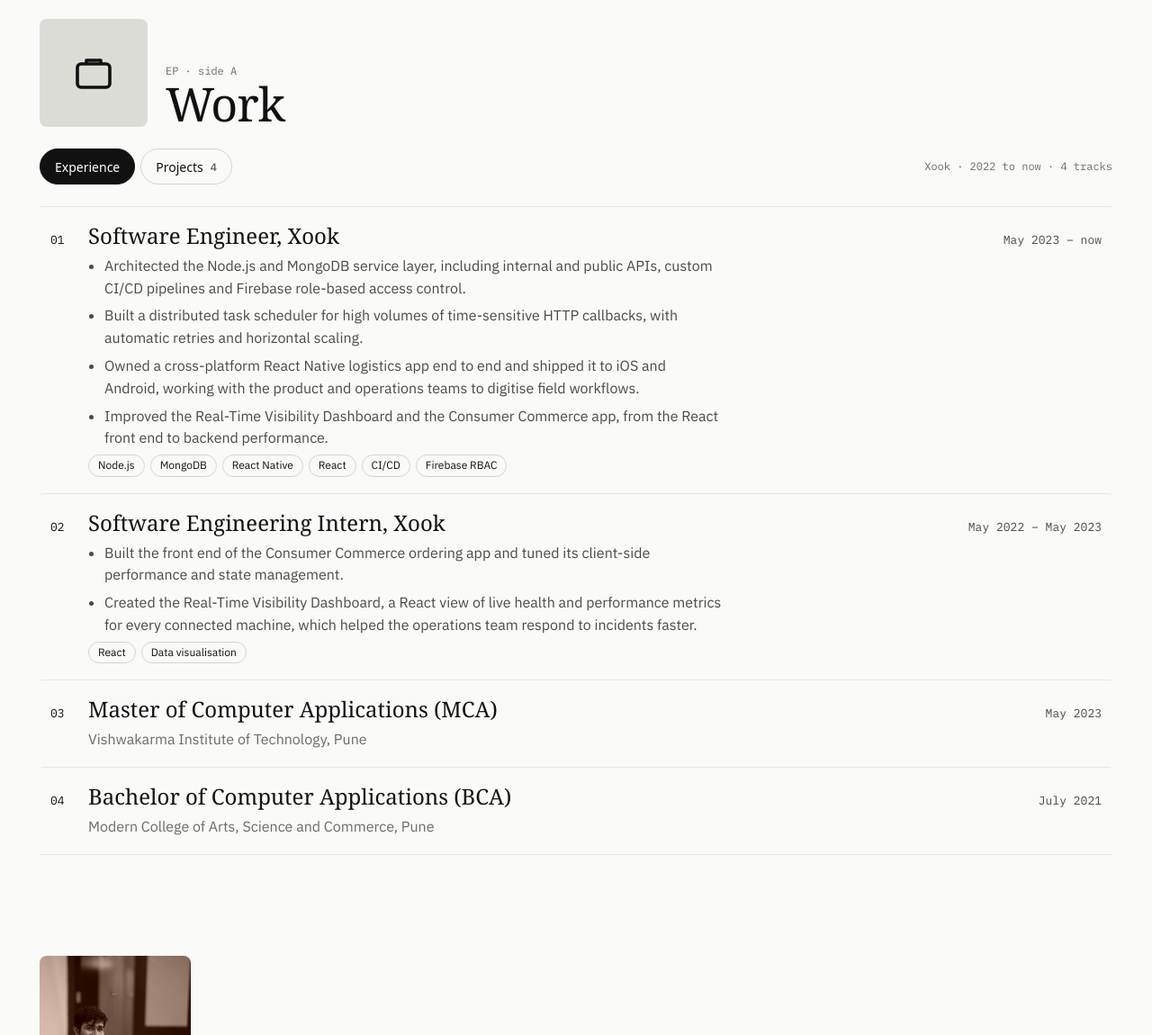
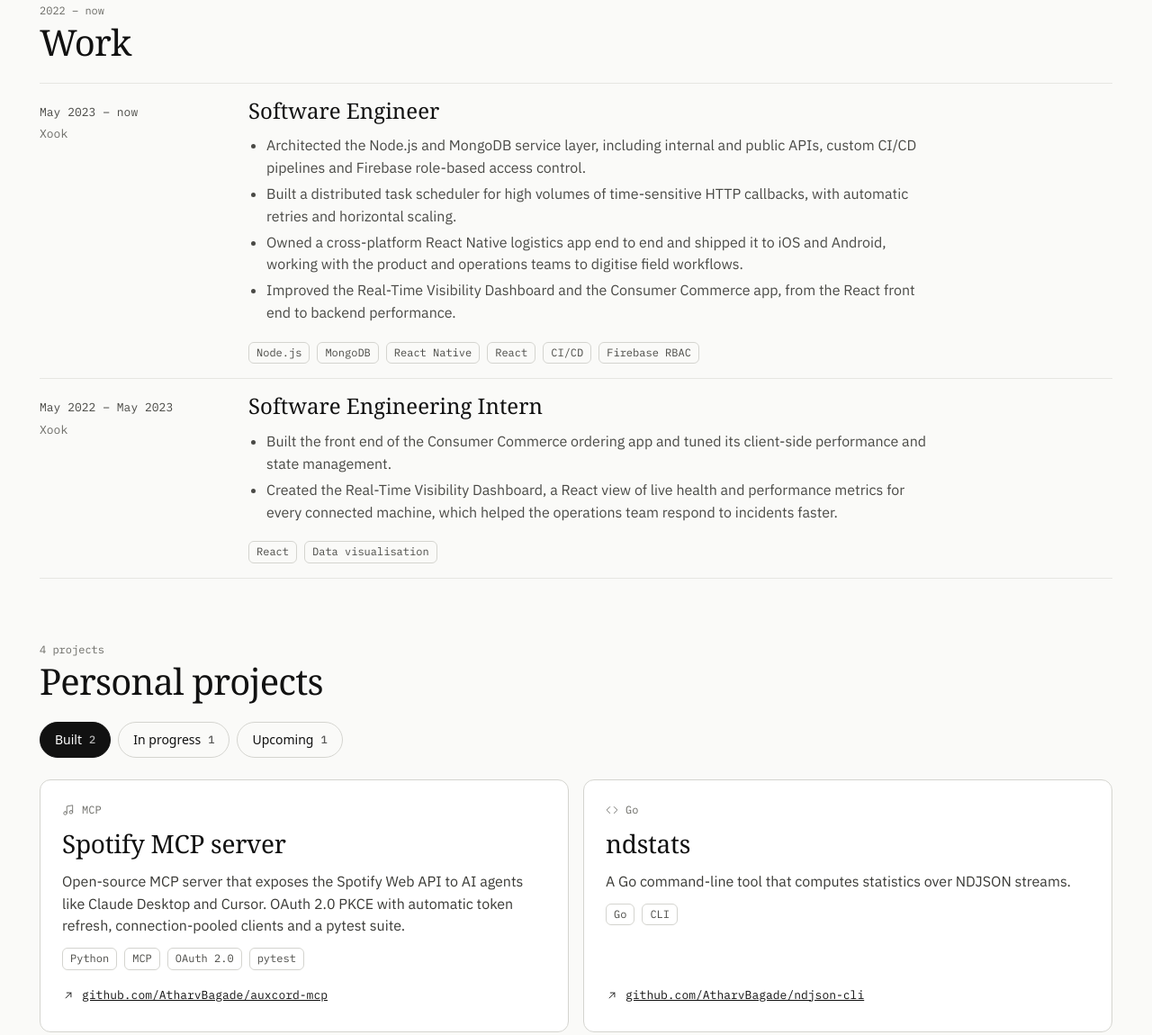
Before and after one commit to AtharvBagade/website, a plain HTML site: page index.html in a window 1280 px wide. Shown: the part 835-1985 px from the top of the page at 90% size. Drawn offline with Linux system fonts and the light colour scheme; a web font is replaced by a local one.

Commit message:
Split Work into Work, Personal projects and Education
Each is now its own full-screen section with a top nav link, sized to fit
one screen on desktop so snapping always lands on the next section.

- Work: the two Xook roles, with dates and company in a left column and
  the role and bullets on the right. The briefcase cover tile is gone.
- Personal projects: keeps the Built / In progress / Upcoming tabs over a
  two-column grid of cards. Card tags no longer repeat the status.
- Education: MCA, BCA, junior college and school.
- Labels are plain dates. Spacing in these sections sits on a 4px grid,
  chips are small rounded rectangles, cards no longer lift on hover and
  icon strokes are 1.5 site-wide. Screens up to 820px tall get tighter
  padding so Work still fits.
- Music: the Spotify tabs note that they are refreshed weekly by the
  Spotify MCP server, linked to its repo.

Co-Authored-By: Claude Opus 5.5 <noreply@anthropic.com>

```diff
--- a/data/projects.json
+++ b/data/projects.json
@@ -1,7 +1,7 @@
 [
   {
     "status": "progress",
-    "tag": "Python · in progress",
+    "tag": "Python",
     "icon": "code",
     "title": "changesRequested",
     "body": "A Python code-review CLI, run as chreq. RAG retrieves codebase context and a LangGraph agent reviews the change. The model comes from config: Claude, Gemini or a local ~30B model, compared in evals.",
@@ -10,7 +10,7 @@
   },
   {
     "status": "upcoming",
-    "tag": "Go · upcoming",
+    "tag": "Go",
     "icon": "code",
     "title": "Job queue from scratch",
     "body": "A job queue with a worker pool, built from first principles to learn Go concurrency.",
@@ -19,7 +19,7 @@
   },
   {
     "status": "built",
-    "tag": "MCP · built",
+    "tag": "MCP",
     "icon": "music",
     "title": "Spotify MCP server",
     "body": "Open-source MCP server that exposes the Spotify Web API to AI agents like Claude Desktop and Cursor. OAuth 2.0 PKCE with automatic token refresh, connection-pooled clients and a pytest suite.",
@@ -28,7 +28,7 @@
   },
   {
     "status": "built",
-    "tag": "Go · built",
+    "tag": "Go",
     "icon": "code",
     "title": "ndstats",
     "body": "A Go command-line tool that computes statistics over NDJSON streams.",
--- a/index.html
+++ b/index.html
@@ -40,6 +40,8 @@
       <nav class="top-nav" aria-label="Sections">
         <a href="#hello">Hello</a>
         <a href="#work">Work</a>
+        <a href="#projects">Projects</a>
+        <a href="#education">Education</a>
         <a href="#music">Music</a>
         <a href="#contact">Stack and contact</a>
       </nav>
@@ -69,31 +71,17 @@
         <svg width="14" height="14" viewBox="0 0 24 24" aria-hidden="true"><path d="M12 5v14M6 13l6 6 6-6"/></svg></a>
     </section>
 
-    <!-- Work: the Experience tab is written here; Projects cards are rendered from data/projects.json -->
+    <!-- Work -->
     <section id="work" class="page-section" aria-labelledby="work-title">
-      <div class="section-head with-cover">
-        <div class="cover" aria-hidden="true">
-          <svg width="48" height="48" viewBox="0 0 24 24"><path d="M5 7h14a2 2 0 0 1 2 2v9a2 2 0 0 1-2 2H5a2 2 0 0 1-2-2V9a2 2 0 0 1 2-2zM8 7V5h8v2"/></svg>
-        </div>
-        <div>
-          <p class="eyebrow">EP · side A</p>
+      <div class="section-head">
+        <p class="eyebrow">2022 – now</p>
         <h2 id="work-title">Work</h2>
       </div>
-      </div>
-      <div class="tabs-row">
-        <div class="tabs" role="tablist" aria-label="Work" data-tabs="work">
-          <button type="button" role="tab" data-key="experience" aria-controls="work-experience">Experience</button>
-          <button type="button" role="tab" data-key="projects" aria-controls="work-projects">Projects <span class="count" id="project-count"></span></button>
-        </div>
-        <p class="eyebrow" id="work-note"></p>
-      </div>
-
-      <div id="work-experience" role="tabpanel">
-        <ol class="tracks">
-          <li class="track">
-            <span class="track-no">01</span>
-            <div class="track-body">
-              <h3>Software Engineer, Xook</h3>
+      <ol class="entries">
+        <li class="entry">
+          <div class="entry-date"><span>May 2023 – now</span><span class="muted">Xook</span></div>
+          <div class="entry-body">
+            <h3>Software Engineer</h3>
             <ul class="bullets">
               <li>Architected the Node.js and MongoDB service layer, including internal and public APIs, custom CI/CD pipelines and Firebase role-based access control.</li>
               <li>Built a distributed task scheduler for high volumes of time-sensitive HTTP callbacks, with automatic retries and horizontal scaling.</li>
@@ -102,47 +90,73 @@
             </ul>
             <ul class="chips"><li>Node.js</li><li>MongoDB</li><li>React Native</li><li>React</li><li>CI/CD</li><li>Firebase RBAC</li></ul>
           </div>
-            <span class="track-date">May 2023 – now</span>
         </li>
-          <li class="track">
-            <span class="track-no">02</span>
-            <div class="track-body">
-              <h3>Software Engineering Intern, Xook</h3>
+        <li class="entry">
+          <div class="entry-date"><span>May 2022 – May 2023</span><span class="muted">Xook</span></div>
+          <div class="entry-body">
+            <h3>Software Engineering Intern</h3>
             <ul class="bullets">
               <li>Built the front end of the Consumer Commerce ordering app and tuned its client-side performance and state management.</li>
               <li>Created the Real-Time Visibility Dashboard, a React view of live health and performance metrics for every connected machine, which helped the operations team respond to incidents faster.</li>
             </ul>
             <ul class="chips"><li>React</li><li>Data visualisation</li></ul>
           </div>
-            <span class="track-date">May 2022 – May 2023</span>
         </li>
-          <li class="track">
-            <span class="track-no">03</span>
-            <div class="track-body">
+      </ol>
+    </section>
+
+    <!-- Personal projects: cards are rendered from data/projects.json -->
+    <section id="projects" class="page-section" aria-labelledby="projects-title">
+      <div class="section-head">
+        <p class="eyebrow" id="project-total">Personal projects</p>
+        <h2 id="projects-title">Personal projects</h2>
+      </div>
+      <div class="tabs-row">
+        <div class="tabs" role="tablist" aria-label="Project status" data-tabs="projects">
+          <button type="button" role="tab" data-key="built" aria-controls="project-list">Built <span class="count"></span></button>
+          <button type="button" role="tab" data-key="progress" aria-controls="project-list">In progress <span class="count"></span></button>
+          <button type="button" role="tab" data-key="upcoming" aria-controls="project-list">Upcoming <span class="count"></span></button>
+        </div>
+      </div>
+      <div class="cards" id="project-list" role="tabpanel"></div>
+    </section>
+
+    <!-- Education -->
+    <section id="education" class="page-section" aria-labelledby="education-title">
+      <div class="section-head">
+        <p class="eyebrow">2005 – 2023</p>
+        <h2 id="education-title">Education</h2>
+      </div>
+      <ol class="entries">
+        <li class="entry">
+          <span class="entry-date">May 2023</span>
+          <div class="entry-body">
             <h3>Master of Computer Applications (MCA)</h3>
             <p class="muted">Vishwakarma Institute of Technology, Pune</p>
           </div>
-            <span class="track-date">May 2023</span>
         </li>
-          <li class="track">
-            <span class="track-no">04</span>
-            <div class="track-body">
+        <li class="entry">
+          <span class="entry-date">July 2021</span>
+          <div class="entry-body">
             <h3>Bachelor of Computer Applications (BCA)</h3>
             <p class="muted">Modern College of Arts, Science and Commerce, Pune</p>
           </div>
-            <span class="track-date">July 2021</span>
+        </li>
+        <li class="entry">
+          <span class="entry-date">2016 – 2018</span>
+          <div class="entry-body">
+            <h3>Junior College</h3>
+            <p class="muted">Loyola Junior College, Pune</p>
+          </div>
+        </li>
+        <li class="entry">
+          <span class="entry-date">2005 – 2016</span>
+          <div class="entry-body">
+            <h3>School</h3>
+            <p class="muted">Modern High School, Pune</p>
+          </div>
         </li>
       </ol>
-      </div>
-
-      <div id="work-projects" class="projects" role="tabpanel" hidden>
-        <div class="filters" role="group" aria-label="Project status">
-          <button type="button" data-status="built">Built <span class="count"></span></button>
-          <button type="button" data-status="progress">In progress <span class="count"></span></button>
-          <button type="button" data-status="upcoming">Upcoming <span class="count"></span></button>
-        </div>
-        <div class="cards" id="work-list"></div>
-      </div>
     </section>
 
     <!-- Music: lists are rendered from data/music.json -->
--- a/main.js
+++ b/main.js
@@ -2,7 +2,7 @@
 // One scrolling page of full-screen sections: the top nav links jump to each section, and the link for the section
 // in view is marked current. Section content fades up when the section first scrolls into view, and Hello drifts
 // away as you scroll past it (both skipped when the visitor prefers reduced motion).
-// Work and Music lists come from data/*.json.
+// Project and Music lists come from data/*.json.
 
 const ICONS = {
   code: 'M8 6l-6 6 6 6M16 6l6 6-6 6',
@@ -11,16 +11,15 @@ const ICONS = {
   arrow: 'M7 17L17 7M9 7h8v8',
 };
 
-const WORK_NOTES = {
-  experience: 'Xook · 2022 to now · 4 tracks',
-  projects: 'personal projects',
-};
-
 const MUSIC_NOTES = {
   recommendations: 'songs I think you should hear',
   current: 'on repeat lately',
-  allTime: 'from my Spotify · all time',
+  allTime: 'all time',
 };
+
+// The Spotify tabs are refreshed weekly by the Spotify MCP server listed under Personal projects.
+const SPOTIFY_TABS = ['current', 'allTime'];
+const MCP_SERVER_URL = 'https://github.com/AtharvBagade/auxcord-mcp';
 
 const app = document.querySelector('.app');
 const sections = [...document.querySelectorAll('.page-section')];
@@ -29,7 +28,7 @@ const hello = document.getElementById('hello');
 const reduceMotion = window.matchMedia('(prefers-reduced-motion: reduce)').matches;
 
 // Items that fade up in each section, in the order they appear. Matches the selector list in styles.css.
-const REVEAL_ITEMS = '.section-head, .tabs-row, .filters, .track, .card, .rec, .row, .stack > div, .contact-links li';
+const REVEAL_ITEMS = '.section-head, .tabs-row, .entry, .card, .rec, .row, .stack > div, .contact-links li';
 
 // ---------- Small DOM helpers ----------
 
@@ -131,7 +130,7 @@ function setupThemeToggle() {
   });
 }
 
-// ---------- Tabs (Work and Music) ----------
+// ---------- Tabs (Projects and Music) ----------
 
 // Wires a [data-tabs] group: marks the chosen button selected and calls onSelect(key).
 function setupTabs(name, initialKey, onSelect) {
@@ -145,11 +144,11 @@ function setupTabs(name, initialKey, onSelect) {
   return buttons;
 }
 
-// ---------- Work ----------
+// ---------- Personal projects ----------
 
 function projectCard(project) {
   const card = el('article', { className: 'card' }, [
-    el('div', { className: 'card-tag' }, [icon(project.icon, 13), document.createTextNode(project.tag)]),
+    el('div', { className: 'card-tag' }, [icon(project.icon, 14), document.createTextNode(project.tag)]),
     el('h3', { text: project.title }),
     el('p', { text: project.body }),
   ]);
@@ -163,32 +162,17 @@ function projectCard(project) {
   return card;
 }
 
-// Experience and Projects tabs. Experience is written in index.html, so this runs before any data loads.
-function setupWorkTabs() {
-  const note = document.getElementById('work-note');
-  const panels = { experience: document.getElementById('work-experience'), projects: document.getElementById('work-projects') };
-  setupTabs('work', 'experience', (key) => {
-    note.textContent = WORK_NOTES[key];
-    for (const [name, panel] of Object.entries(panels)) panel.hidden = name !== key;
+// Built / In progress / Upcoming tabs over the project cards.
+function setupProjects(projects) {
+  const list = document.getElementById('project-list');
+  document.getElementById('project-total').textContent = `${projects.length} projects`;
+  const buttons = setupTabs('projects', 'built', (status) => {
+    list.replaceChildren(...projects.filter((p) => p.status === status).map(projectCard));
+    setRevealOrder(list, 2);
   });
-}
-
-// The Projects tab: a Built / In progress / Upcoming filter over the cards.
-function setupProjects(projects) {
-  const panel = document.getElementById('work-projects');
-  const list = document.getElementById('work-list');
-  const buttons = [...panel.querySelectorAll('.filters button')];
-  const show = (status) => {
-    for (const button of buttons) button.setAttribute('aria-pressed', String(button.dataset.status === status));
-    list.replaceChildren(...projects.filter((p) => p.status === status).map(projectCard));
-    setRevealOrder(panel, 2);
-  };
-  document.getElementById('project-count').textContent = projects.length;
   for (const button of buttons) {
-    button.querySelector('.count').textContent = projects.filter((p) => p.status === button.dataset.status).length;
-    button.addEventListener('click', () => show(button.dataset.status));
+    button.querySelector('.count').textContent = projects.filter((p) => p.status === button.dataset.key).length;
   }
-  show('built');
 }
 
 // ---------- Music ----------
@@ -217,7 +201,10 @@ function setupMusic(music) {
   const list = document.getElementById('music-list');
   const note = document.getElementById('music-note');
   setupTabs('music', 'recommendations', (key) => {
-    note.textContent = MUSIC_NOTES[key];
+    note.replaceChildren(MUSIC_NOTES[key]);
+    if (SPOTIFY_TABS.includes(key)) {
+      note.append(' · refreshed weekly by my ', el('a', { text: 'Spotify MCP server', attrs: { href: MCP_SERVER_URL } }));
+    }
     if (key === 'recommendations') {
       list.replaceChildren(el('div', { className: 'recs' }, music.recommendations.map(recommendationCard)));
     } else {
@@ -248,7 +235,6 @@ updateOnScroll();
 window.addEventListener('scroll', updateOnScroll, { passive: true });
 window.addEventListener('resize', updateOnScroll);
 setupThemeToggle();
-setupWorkTabs();
 
-loadJson('data/projects.json').then(setupProjects).catch(() => showLoadError('work-list'));
+loadJson('data/projects.json').then(setupProjects).catch(() => showLoadError('project-list'));
 loadJson('data/music.json').then(setupMusic).catch(() => showLoadError('music-list'));
--- a/styles.css
+++ b/styles.css
@@ -1,6 +1,6 @@
 /*
   Atharv Bagade: personal site.
-  One scrolling page of full-screen sections that snap into place. Monochrome theme with dark/light modes.
+  One scrolling page of full-screen sections that snap into place; each section fits one screen on desktop. Monochrome theme with dark/light modes.
   A fixed top bar holds jump links to each section. Section content fades up as it arrives;
   Hello drifts and fades as you scroll away from it.
   Desktop: Hello shows a tilted print over a blurred copy of the photo.
@@ -71,7 +71,7 @@ body {
   -webkit-font-smoothing: antialiased;
 }
 a { color: var(--ink); }
-svg { fill: none; stroke: currentColor; stroke-width: 1.8; stroke-linecap: round; stroke-linejoin: round; }
+svg { fill: none; stroke: currentColor; stroke-width: 1.5; stroke-linecap: round; stroke-linejoin: round; }
 :focus-visible { outline: 2px solid var(--ink); outline-offset: 2px; }
 [hidden] { display: none !important; }
 h1, h2, h3 { margin: 0; font-family: var(--font-display); font-weight: 500; text-wrap: balance; }
@@ -81,6 +81,8 @@ p { margin: 0; }
 ul, ol { margin: 0; padding: 0; list-style: none; }
 
 .eyebrow { font-family: var(--font-mono); font-size: 12px; color: var(--muted); }
+.eyebrow a { color: inherit; text-underline-offset: 2px; }
+.eyebrow a:hover { color: var(--ink); }
 .muted { color: var(--muted); }
 .lead { font-family: var(--font-display); font-size: 20px; line-height: 1.35; }
 
@@ -143,8 +145,8 @@ ul, ol { margin: 0; padding: 0; list-style: none; }
 /* ---------- On-scroll reveal ----------
    main.js adds .reveal-ready (skipped for reduced motion), gives each item its order in --i,
    and marks a section .in-view when it scrolls into view. Uses `translate` so card hover (`transform`) still works. */
-.reveal-ready .page-section:not(.hello) :is(.section-head, .tabs-row, .filters, .track, .card, .rec, .row, .stack > div, .contact-links li) { opacity: 0; }
-.reveal-ready .page-section.in-view :is(.section-head, .tabs-row, .filters, .track, .card, .rec, .row, .stack > div, .contact-links li) {
+.reveal-ready .page-section:not(.hello) :is(.section-head, .tabs-row, .entry, .card, .rec, .row, .stack > div, .contact-links li) { opacity: 0; }
+.reveal-ready .page-section.in-view :is(.section-head, .tabs-row, .entry, .card, .rec, .row, .stack > div, .contact-links li) {
   animation: rise .6s cubic-bezier(.2, .7, .2, 1) both;
   animation-delay: calc(min(var(--i, 0), 10) * 70ms);
 }
@@ -193,65 +195,49 @@ ul, ol { margin: 0; padding: 0; list-style: none; }
 /* ---------- Section headers ---------- */
 .section-head { display: flex; flex-direction: column; gap: 4px; }
 .section-head.split { flex-direction: row; flex-wrap: wrap; align-items: flex-end; justify-content: space-between; gap: 16px; }
-.section-head.with-cover { flex-direction: row; align-items: flex-end; gap: 20px; }
-.section-head.with-cover h2 { font-size: 52px; line-height: 1; }
-.cover {
-  flex: 0 0 120px; height: 120px; border-radius: 8px; background: var(--c3); color: var(--ink);
-  display: flex; align-items: center; justify-content: center;
-}
 .music-head { flex-direction: row; flex-wrap: wrap; align-items: stretch; gap: 20px 32px; }
 .music-head > div:last-child { flex: 1 1 320px; display: flex; flex-direction: column; justify-content: flex-end; gap: 8px; }
 .music-photo { flex: 0 0 168px; width: 168px; height: 224px; object-fit: cover; object-position: 40% 40%; border-radius: 8px; }
 
-/* ---------- Experience ---------- */
-.tracks { border-bottom: 1px solid var(--line); }
-.track {
-  display: flex; flex-wrap: wrap; align-items: baseline; gap: 8px 20px;
-  padding: 18px 12px; border-top: 1px solid var(--line); border-radius: 4px;
+/* ---------- Work and Education entries: date column, then the entry ---------- */
+.entries { border-bottom: 1px solid var(--line); }
+.entry {
+  display: grid; grid-template-columns: 200px minmax(0, 1fr); gap: 8px 32px;
+  padding: 24px 0; border-top: 1px solid var(--line);
 }
-.track:hover { background: var(--hover); }
-.track-no, .track-date { font-family: var(--font-mono); font-size: 13px; }
-.track-no { flex: 0 0 22px; }
-.track-date { color: var(--text2); }
-.track-body { flex: 1 1 380px; display: flex; flex-direction: column; gap: 6px; }
-.bullets { list-style: disc; padding-left: 18px; display: flex; flex-direction: column; gap: 6px; color: var(--text2); max-width: 44em; }
-.chips { display: flex; flex-wrap: wrap; gap: 6px; }
-.chips li { padding: 2px 10px; border: 1px solid var(--line2); border-radius: 999px; font-size: 12px; }
+.entry-date { display: flex; flex-direction: column; gap: 4px; padding-top: 6px; font-family: var(--font-mono); font-size: 13px; color: var(--text2); font-variant-numeric: tabular-nums; }
+.entry-body { display: flex; flex-direction: column; gap: 4px; max-width: 760px; }
+.entry-body .bullets { margin-top: 8px; }
+.entry-body .chips { margin-top: 16px; }
+.bullets { list-style: disc; padding-left: 20px; display: flex; flex-direction: column; gap: 8px; color: var(--text2); }
+.chips { display: flex; flex-wrap: wrap; gap: 8px; }
+.chips li { padding: 2px 8px; border: 1px solid var(--line2); border-radius: 6px; font-family: var(--font-mono); font-size: 12px; color: var(--text2); }
 
-/* ---------- Tabs (Work and Music) ---------- */
-.tabs { display: flex; flex-wrap: wrap; gap: 6px; }
+/* ---------- Tabs (Projects and Music) ---------- */
+.tabs { display: flex; flex-wrap: wrap; gap: 8px; }
 .tabs button {
   display: flex; align-items: center; gap: 8px; min-height: 40px; padding: 0 16px; cursor: pointer;
-  border: 1px solid var(--line2); border-radius: 999px; background: transparent; color: var(--ink);
+  border: 1px solid var(--line2); border-radius: 20px; background: transparent; color: var(--ink);
   font-family: var(--font-ui); font-weight: 500; font-size: 14px; white-space: nowrap;
+  transition: background-color .15s ease, border-color .15s ease, color .15s ease;
 }
+.tabs button:hover { border-color: var(--ink); }
 .tabs button[aria-selected="true"] { background: var(--ink); border-color: var(--ink); color: var(--on-ink); }
 .tabs .count { font-family: var(--font-mono); font-size: 12px; opacity: .7; }
-.tabs-row { display: flex; flex-wrap: wrap; align-items: center; justify-content: space-between; gap: 10px 16px; }
+.tabs-row { display: flex; flex-wrap: wrap; align-items: center; justify-content: space-between; gap: 8px 16px; }
 
-/* ---------- Project status filter, inside Work's Projects tab ---------- */
-.projects { display: flex; flex-direction: column; gap: 18px; }
-.filters { display: flex; flex-wrap: wrap; gap: 4px 22px; border-bottom: 1px solid var(--line); }
-.filters button {
-  display: flex; align-items: center; gap: 6px; min-height: 44px; margin-bottom: -1px; padding: 0; cursor: pointer;
-  border: 0; border-bottom: 1px solid transparent; background: transparent; color: var(--ink); opacity: .62;
-  font-family: var(--font-ui); font-weight: 500; font-size: 14px; white-space: nowrap;
+/* ---------- Project cards: two columns, so a status tab never runs past one screen ---------- */
+.cards { display: grid; grid-template-columns: repeat(2, minmax(0, 1fr)); gap: 16px; }
+.card {
+  display: flex; flex-direction: column; gap: 12px; padding: 24px;
+  background: var(--card); border: 1px solid var(--line2); border-radius: 12px;
+  transition: border-color .15s ease;
 }
-.filters button[aria-pressed="true"] { opacity: 1; border-bottom-color: var(--ink); }
-.filters .count { font-family: var(--font-mono); font-size: 12px; opacity: .7; }
-
-/* ---------- Work cards ---------- */
-.cards { display: grid; grid-template-columns: repeat(auto-fit, minmax(min(320px, 100%), 1fr)); gap: 16px; }
-.card {
-  display: flex; flex-direction: column; gap: 10px; padding: 22px;
-  background: var(--card); border: 1px solid var(--line2); border-radius: 10px;
-  transition: transform .15s ease, border-color .15s ease;
-}
-.card:hover { transform: translateY(-2px); border-color: var(--ink); }
-.card-tag { display: flex; align-items: center; gap: 6px; font-family: var(--font-mono); font-size: 12px; color: var(--muted); }
+.card:hover { border-color: var(--ink); }
+.card-tag { display: flex; align-items: center; gap: 8px; font-family: var(--font-mono); font-size: 12px; color: var(--muted); }
 .card h3 { font-size: 28px; letter-spacing: -0.01em; }
 .card p { color: var(--text3); }
-.card-link { margin-top: auto; display: flex; align-items: center; gap: 6px; min-height: 32px; font-family: var(--font-mono); font-size: 13px; }
+.card-link { margin-top: auto; display: flex; align-items: center; gap: 8px; min-height: 32px; font-family: var(--font-mono); font-size: 13px; }
 
 /* ---------- Music lists ---------- */
 .rows { display: grid; grid-template-columns: repeat(auto-fit, minmax(min(300px, 100%), 1fr)); gap: 0 28px; }
@@ -293,6 +279,16 @@ ul, ol { margin: 0; padding: 0; list-style: none; }
   .hero { right: 50%; }
   .hero h1 { font-size: 46px; }
   .print { width: min(44%, 460px); }
+  .top-nav { column-gap: 16px; }
+  .entry { grid-template-columns: 160px minmax(0, 1fr); gap: 8px 24px; }
+}
+
+/* ---------- Short screens: tighten so Work still fits one screen ---------- */
+@media (max-height: 820px) and (min-width: 721px) {
+  .page-section { padding-top: 32px; padding-bottom: 32px; }
+  h2 { font-size: 40px; }
+  .entry { padding: 16px 0; }
+  .bullets { gap: 4px; }
 }
 
 /* ---------- Portrait tablets: photo centred in the upper part, title full width below ---------- */
@@ -312,9 +308,10 @@ ul, ol { margin: 0; padding: 0; list-style: none; }
   .topbar { padding: 14px var(--pad-x); }
   .top-nav { display: none; }
   .page-section { padding: 44px var(--pad-x); }
-  h2, .section-head.with-cover h2 { font-size: 36px; }
-  .cover { flex-basis: 72px; height: 72px; }
-  .cover svg { width: 32px; height: 32px; }
+  h2 { font-size: 36px; }
+  .entry { grid-template-columns: minmax(0, 1fr); padding: 20px 0; }
+  .entry-date { padding-top: 0; }
+  .cards { grid-template-columns: minmax(0, 1fr); }
 
   /* Hello: photo full-screen, light text over it */
   .print { display: none; }
```
Lines whose indentation alone changed are shown as unchanged.
